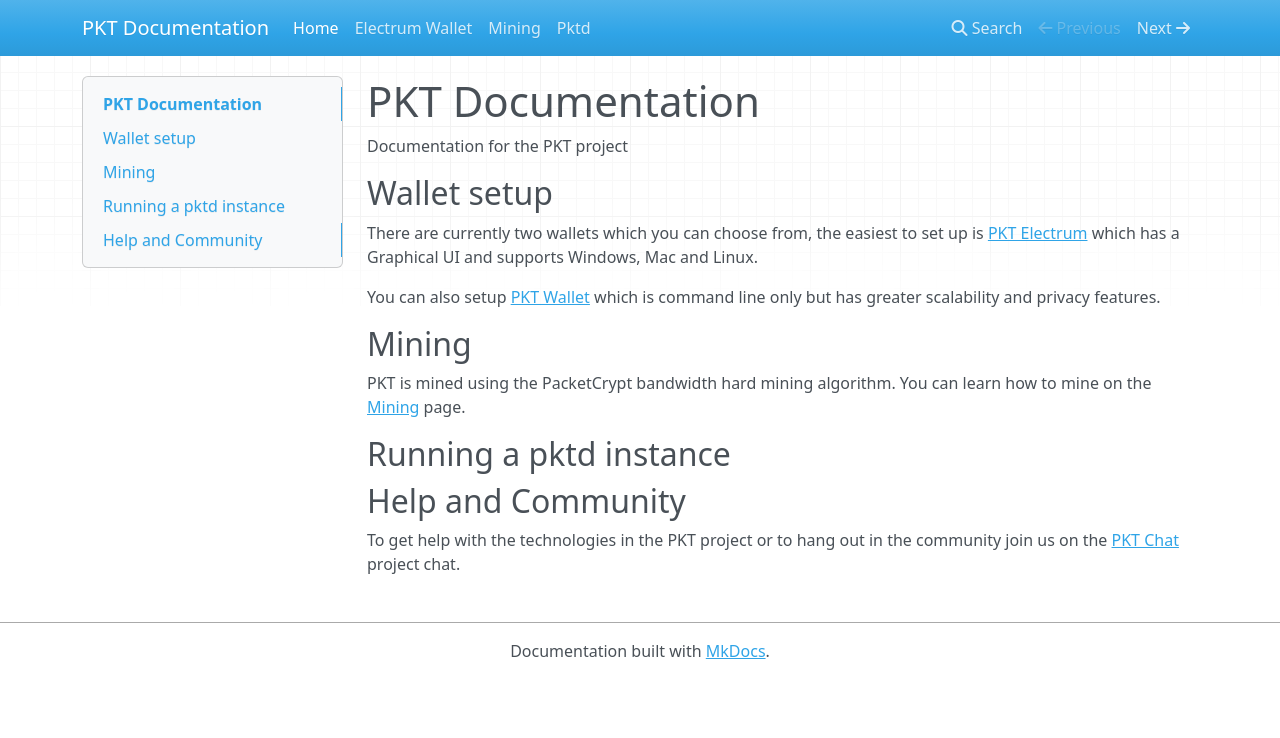
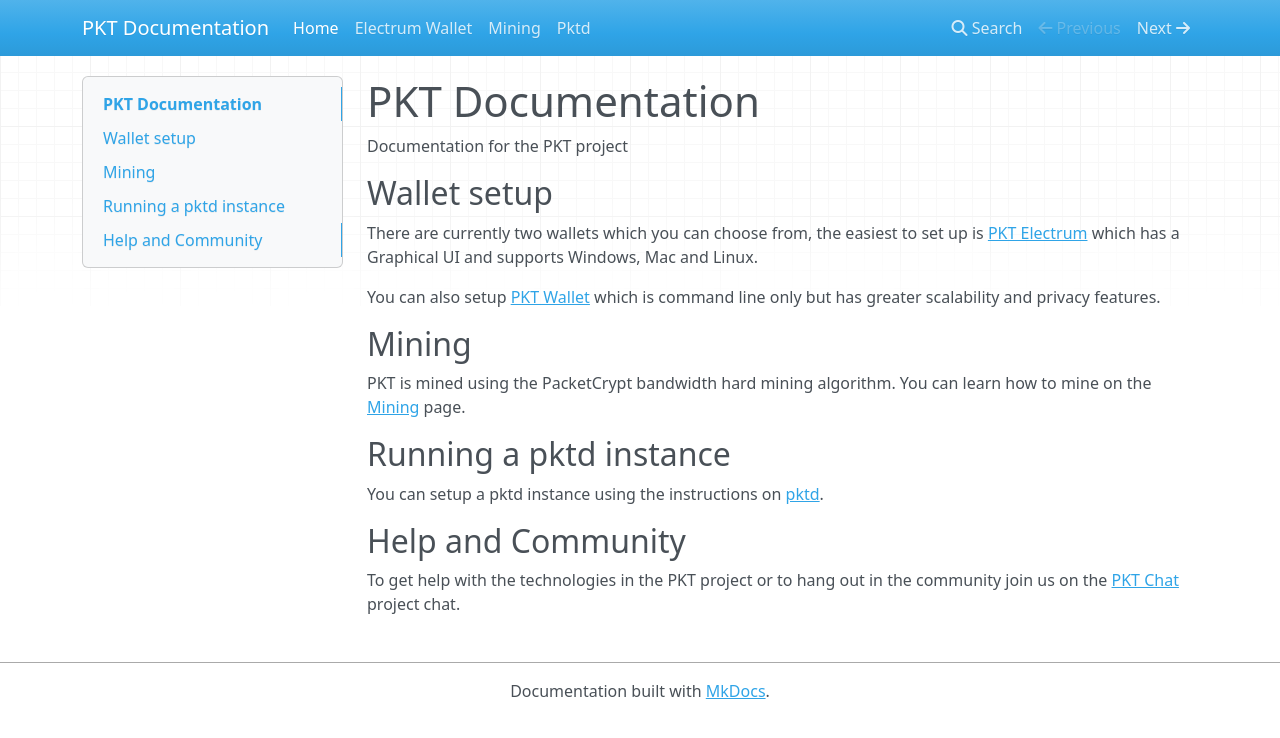
Before and after one commit to pkt-cash/pkt-docs, an MkDocs documentation site: the page built from docs/index.md, in a window 1280 px wide. Shown: the top 738 px of the page. Built offline with MkDocs 1.6.1, drawn with Linux system fonts in a browser that asks for light colours; nearby versions of some CDN libraries.

Commit message:
Minor fixes

```diff
--- a/docs/index.md
+++ b/docs/index.md
@@ -5,12 +5,13 @@
 There are currently two wallets which you can choose from, the easiest to set up is
 [PKT Electrum](./electrum) which has a Graphical UI and supports Windows, Mac and Linux.
 
-You can also setup [PKT Wallet](./pktd#wallet) which is command line only but has greater
+You can also setup [PKT Wallet](./pktd#pktwallet) which is command line only but has greater
 scalability and privacy features.
 ## Mining
 PKT is mined using the PacketCrypt bandwidth hard mining algorithm. You can learn how
 to mine on the [Mining](./mining) page.
 ## Running a pktd instance
+You can setup a pktd instance using the instructions on [pktd](./pktd).
 
 ## Help and Community
 To get help with the technologies in the PKT project or to hang out in the community
```
Also changed, not shown: docs/pktd/index.md (+1 -1 lines).
